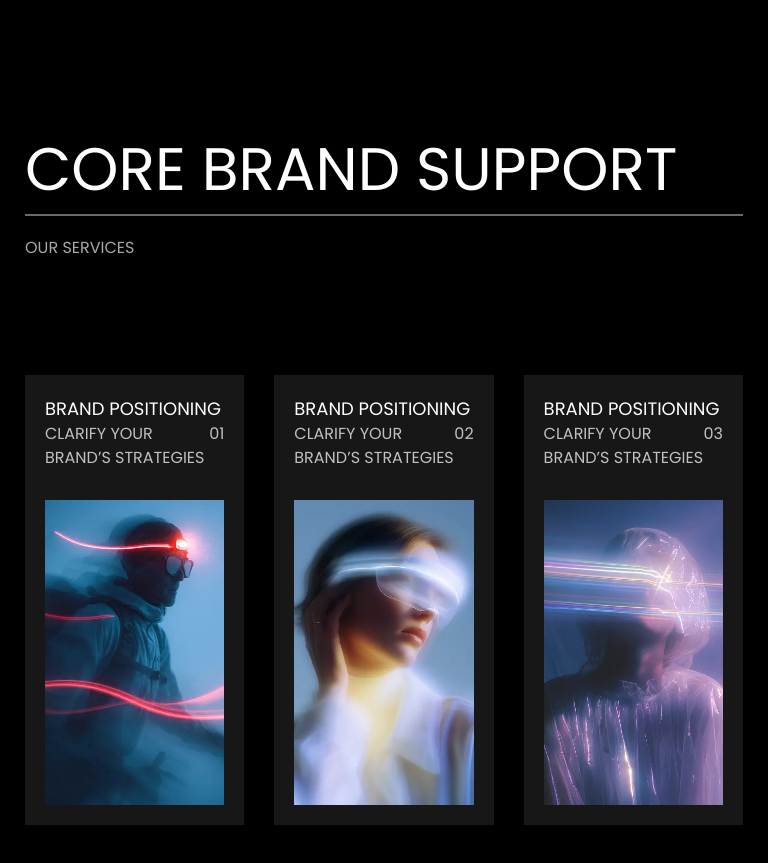
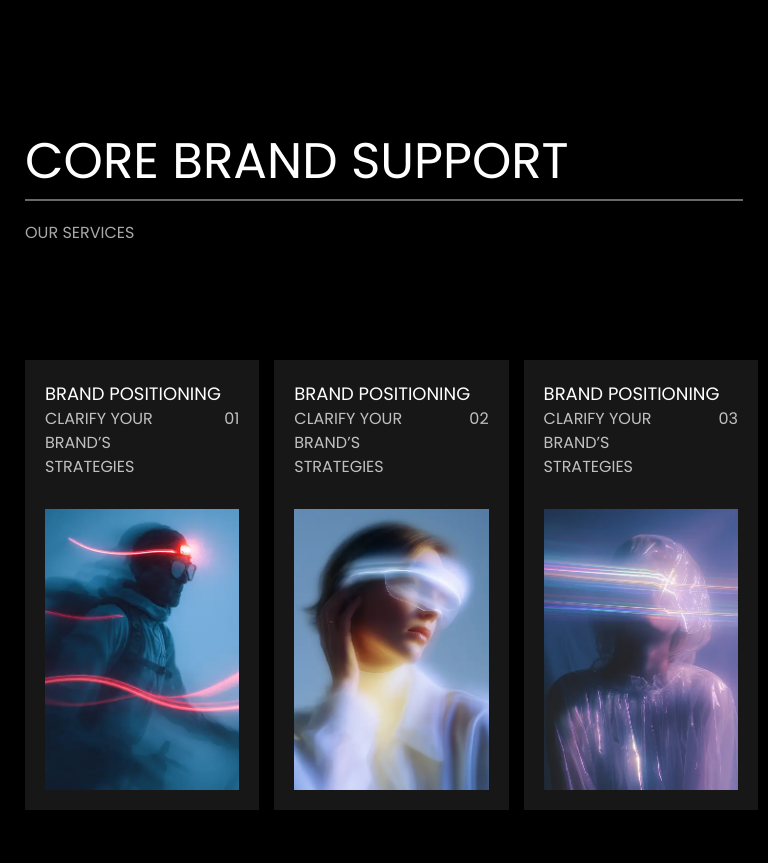
Before and after one commit to nibiralpha/portfolio, a Next.js app: page / in a window 768 px wide. Shown: the part 1600-2463 px from the top of the page. Built offline with nearby package versions, Linux system fonts and the light colour scheme.

Commit message:
major: tab responsive

```diff
--- a/src/app/Component/ServicesComponent/Services.css
+++ b/src/app/Component/ServicesComponent/Services.css
@@ -78,7 +78,7 @@
 
 /* MOBLE */
 
-@media screen and (max-width: 430px) {
+@media screen and (max-width: 540px) {
   .services .title {
     font-size: 30px;
     text-align: center;
@@ -86,16 +86,36 @@
     margin-bottom: 20px;
   }
 
-  .sub_title{
+  .sub_title {
     text-align: center;
   }
 
-  .heading{
+  .heading {
     margin-bottom: 25%;
   }
 
-  .boxes .col-4{
+  .boxes .col-4 {
     width: 100%;
     margin-bottom: 20px;
   }
 }
+
+/* TAB */
+
+@media (min-width: 768px) and (max-width: 1024px) {
+  .services .title {
+    font-size: 50px;
+  }
+
+  .col-4 {
+    padding-right: 0;
+  }
+
+  .detail{
+    width: 80%;
+  }
+
+  /* .boxes .col-4:last-child {
+    padding-right: 15px;
+  } */
+}
```
